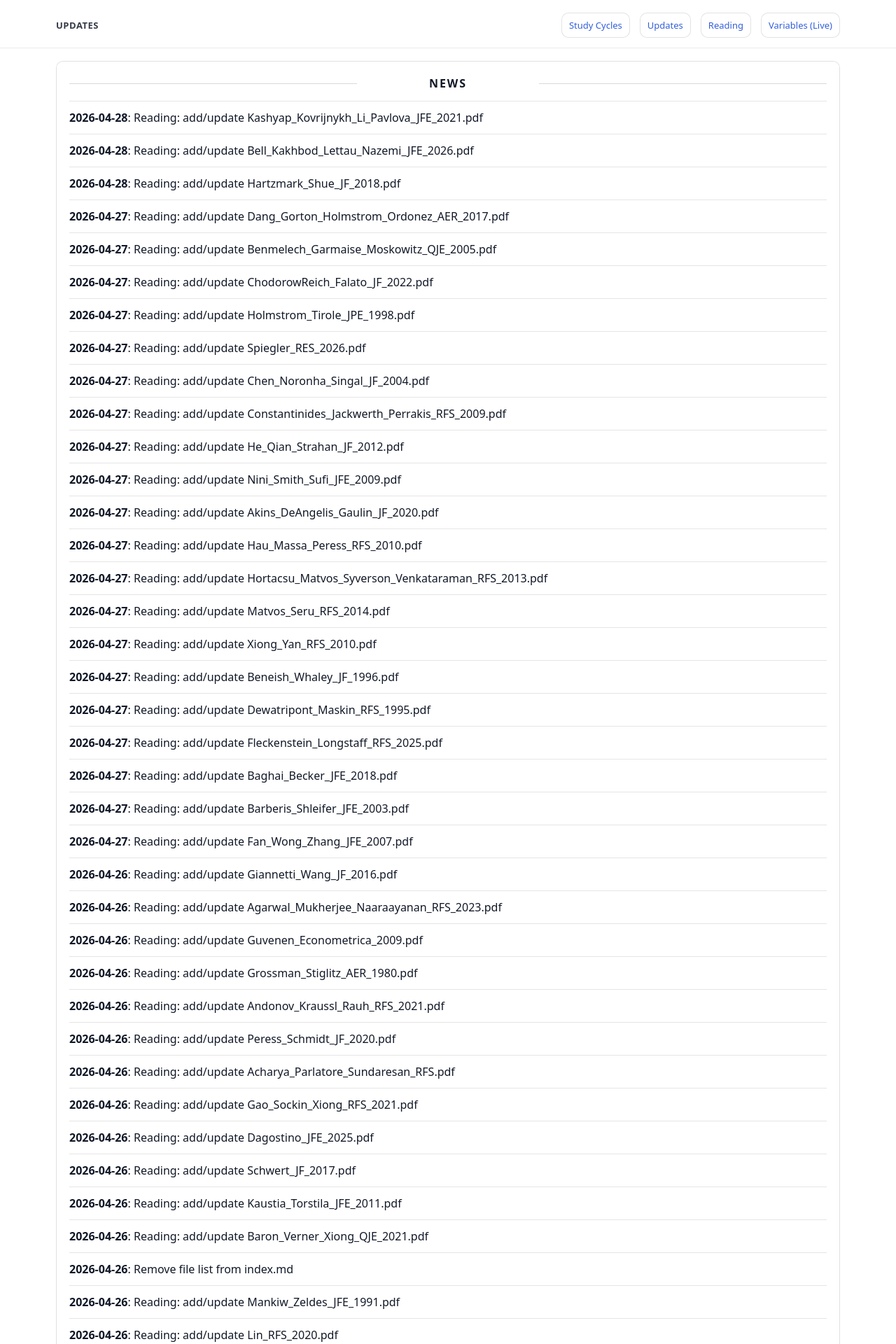
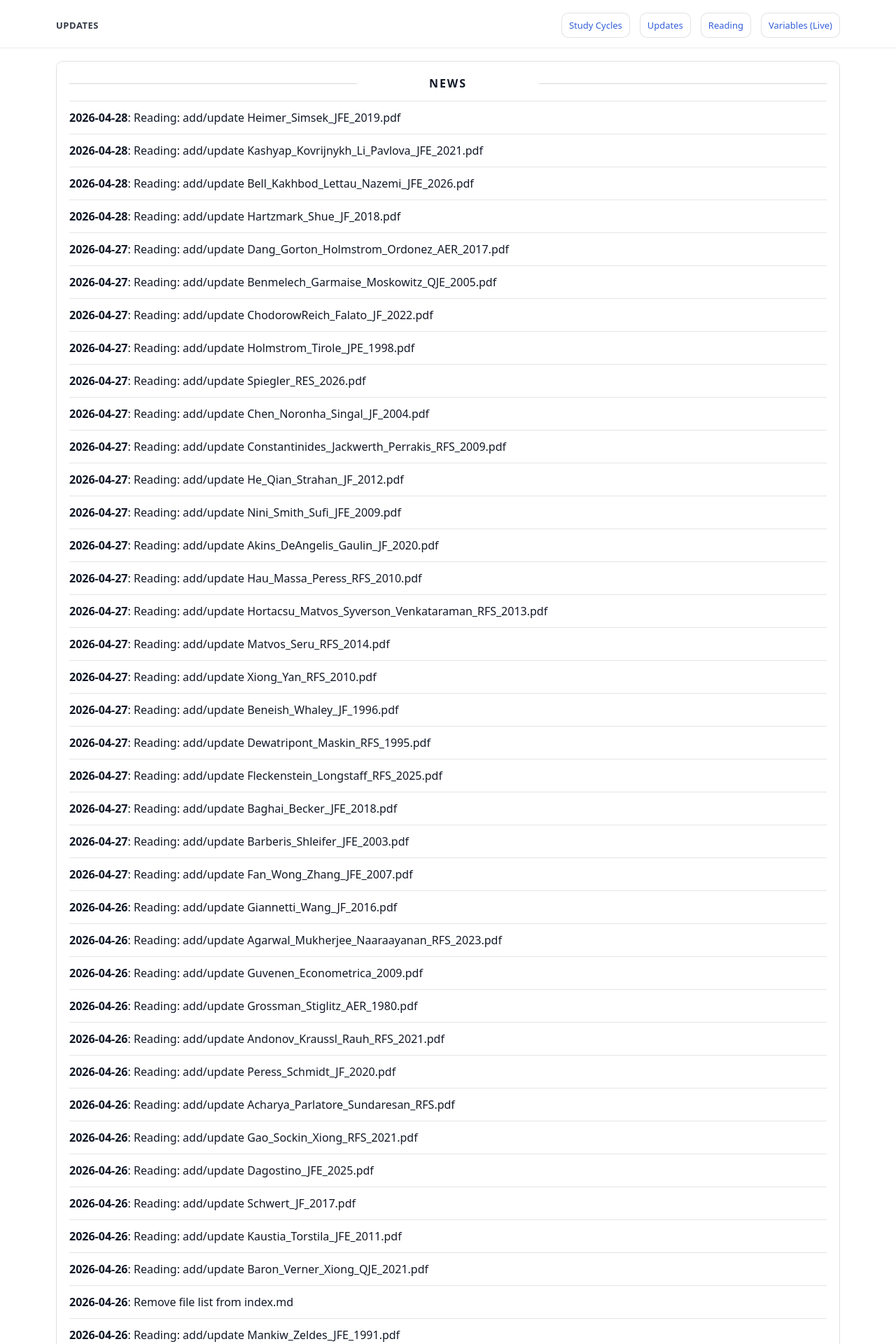
Before and after one commit to yaxinzn/study-archive, a Jekyll site: the page built from updates/index.md, in a window 1280 px wide. Shown: the top 1920 px of the page at 70% size. Built offline with Jekyll 4.4.1, drawn with Linux system fonts in a browser that asks for light colours; some of the changed text lies outside the part shown.

Commit message:
chore: update NEWS feed

```diff
--- a/_data/news.yml
+++ b/_data/news.yml
@@ -1,4 +1,7 @@
 # Auto-generated update history (sorted newest -> oldest). Do not edit manually.
+- ts: "1777326071"
+  date: "2026-04-28"
+  title: "Reading: add/update Heimer_Simsek_JFE_2019.pdf"
 - ts: "1777322768"
   date: "2026-04-28"
   title: "Reading: add/update Kashyap_Kovrijnykh_Li_Pavlova_JFE_2021.pdf"
```
